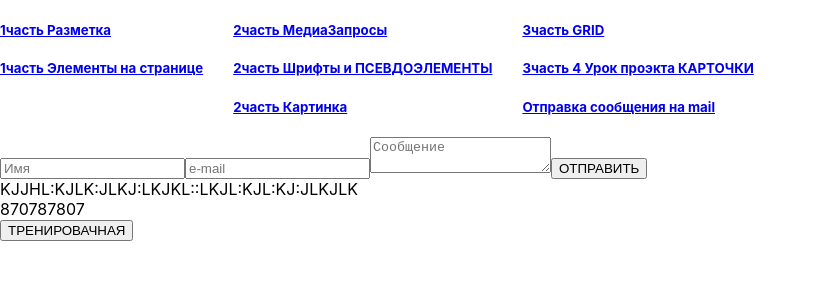
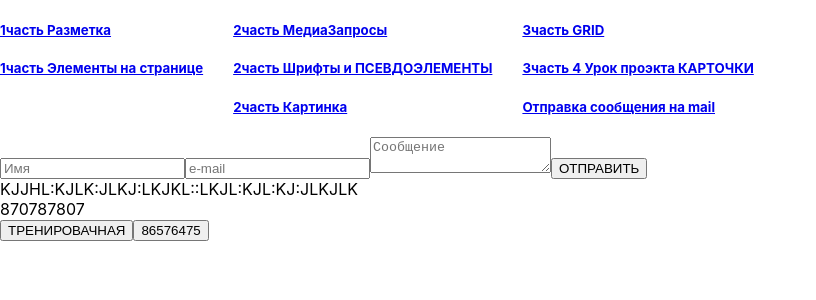
Before and after one commit to pavelminsk1979/TrainCSS, a React (Create React App) app: page /messageOnMail in a window 1280 px wide. Shown: the top 300 px of the page, without its empty margins (0-816 px from the left). Built offline with nearby package versions, Linux system fonts and the light colour scheme; a web font is replaced by a local one.

Commit message:
refactor....////

```diff
--- a/src/f3-differernt/MessageOnMail.tsx
+++ b/src/f3-differernt/MessageOnMail.tsx
@@ -62,6 +62,7 @@ export const MessageOnMail = () => {
                             <div>KJJHL:KJLK:JLKJ:LKJKL::LKJL:KJL:KJ:JLKJLK</div>
                             <div>870787807</div>
                             <button  >ТРЕНИРОВАЧНАЯ</button>
+                            <button  >86576475</button>
                         </form>
                 </div>
             </div>
```
